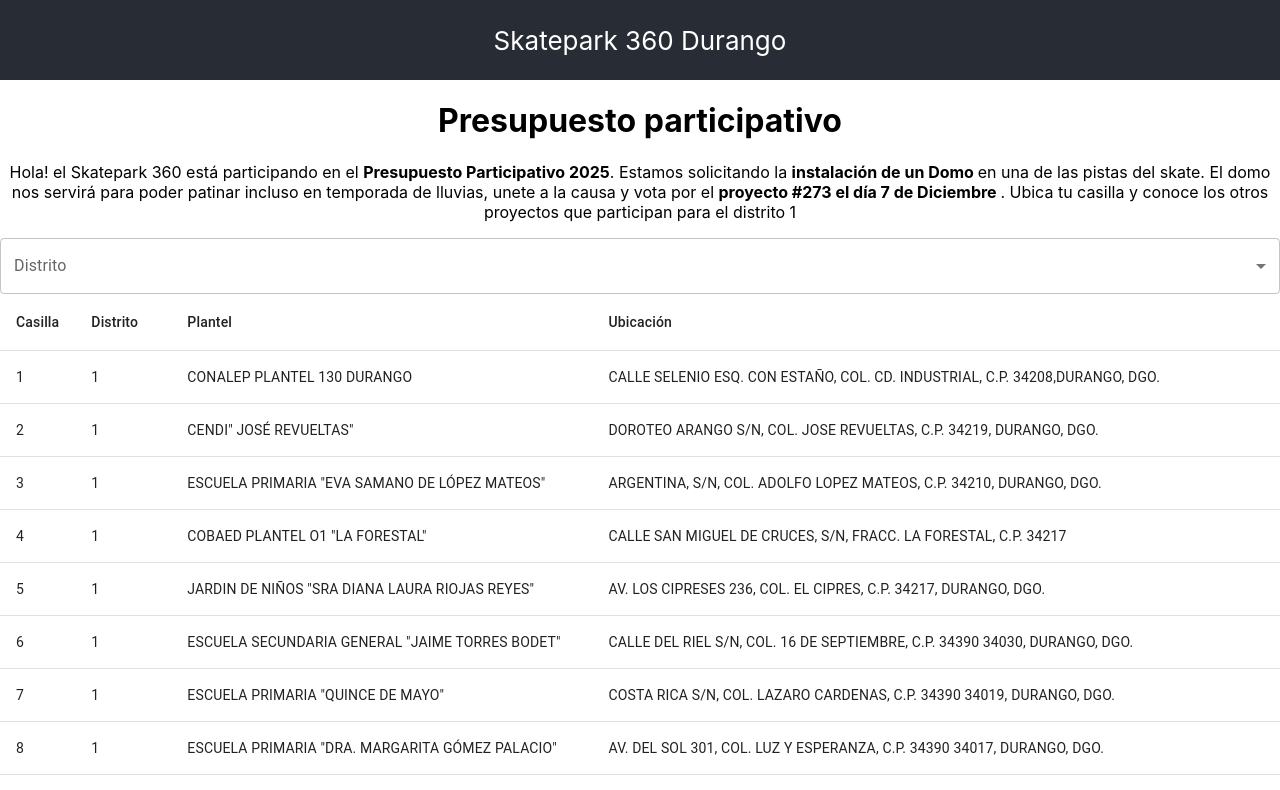
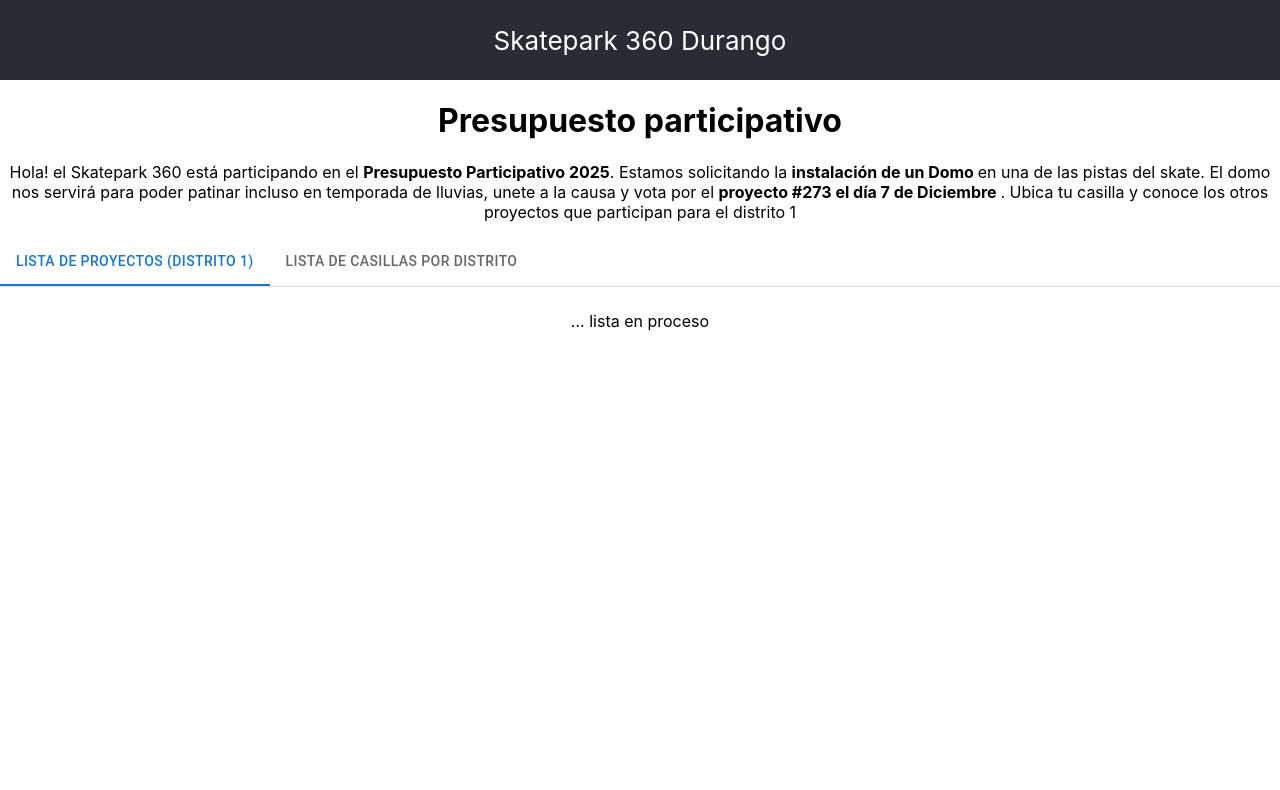
Before and after one commit to otz-dev/presupuesto-participativo-2025, a React (Create React App) app: page / in a window 1280 px wide. Shown: the top 790 px of the page. Built offline with nearby package versions, Linux system fonts and the light colour scheme.

Commit message:
updated pp tabs component

```diff
--- a/src/App.js
+++ b/src/App.js
@@ -2,7 +2,8 @@
 import './App.css';
 import { Lista } from './proyectos-aceptados/lista-de-proyectos';
 import {ListaDeCentros} from './centro-de-votacion/lista-de-centros';
-
+import {ProyectoParticipativoTabs} from './pp-tabs/tabs'
+// src/pp-tabs/tabs.tsx
 function App() {
   return (
     <div className="App">
@@ -19,7 +20,9 @@
           Ubica tu casilla  y conoce los otros proyectos que participan para el distrito 1</p>
         </div>
         {/* <Lista /> */}
-        <ListaDeCentros />
+        {/* <ListaDeCentros /> */}
+        <ProyectoParticipativoTabs/>
+
       </div>
     </div>
   );
--- /dev/null
+++ b/src/pp-tabs/tabs.jsx
@@ -0,0 +1,55 @@
+import * as React from 'react';
+import Tabs from '@mui/material/Tabs';
+import Tab from '@mui/material/Tab';
+import Box from '@mui/material/Box';
+import {ListaDeCentros} from '../centro-de-votacion/lista-de-centros';
+
+
+
+function CustomTabPanel(props) {
+  const { children, value, index, ...other } = props;
+
+  return (
+    <div
+      role="tabpanel"
+      hidden={value !== index}
+      id={`simple-tabpanel-${index}`}
+      aria-labelledby={`simple-tab-${index}`}
+      {...other}
+    >
+      {value === index && <Box sx={{ p: 3 }}>{children}</Box>}
+    </div>
+  );
+}
+
+function a11yProps(index) {
+  return {
+    id: `simple-tab-${index}`,
+    'aria-controls': `simple-tabpanel-${index}`,
+  };
+}
+
+export const ProyectoParticipativoTabs = ()=> {
+  const [value, setValue] = React.useState(0);
+
+  const handleChange = (event, newValue) => {
+    setValue(newValue);
+  };
+
+  return (
+    <Box sx={{ width: '100%' }}>
+      <Box sx={{ borderBottom: 1, borderColor: 'divider' }}>
+        <Tabs value={value} onChange={handleChange} aria-label="basic tabs example">
+          <Tab label="Lista de Proyectos (Distrito 1)" {...a11yProps(0)} />
+          <Tab label="Lista de Casillas por Distrito" {...a11yProps(1)} />
+        </Tabs>
+      </Box>
+      <CustomTabPanel value={value} index={0}>
+        ... lista en proceso
+      </CustomTabPanel>
+      <CustomTabPanel value={value} index={1}>
+         <ListaDeCentros />
+      </CustomTabPanel>
+    </Box>
+  );
+}
```
